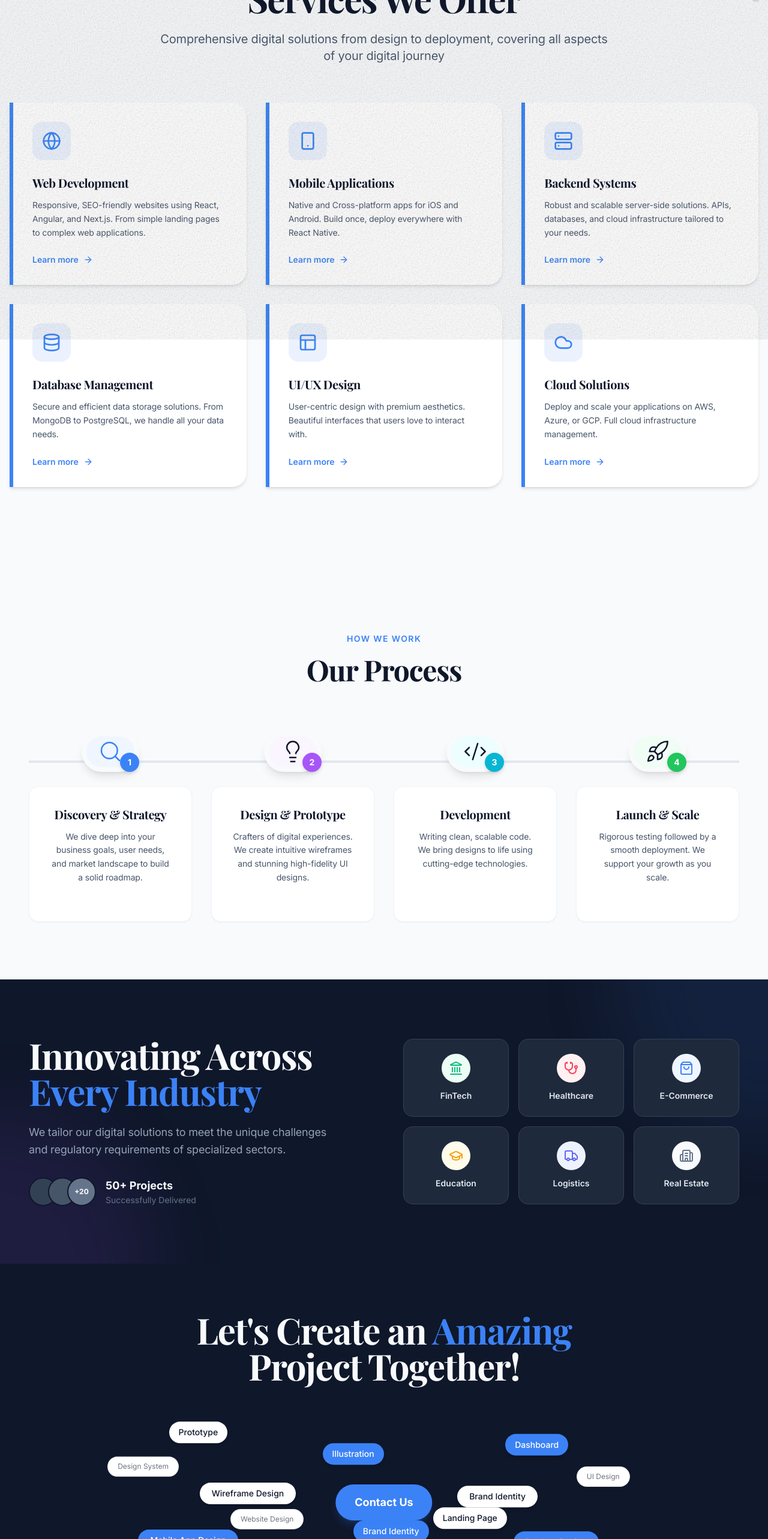
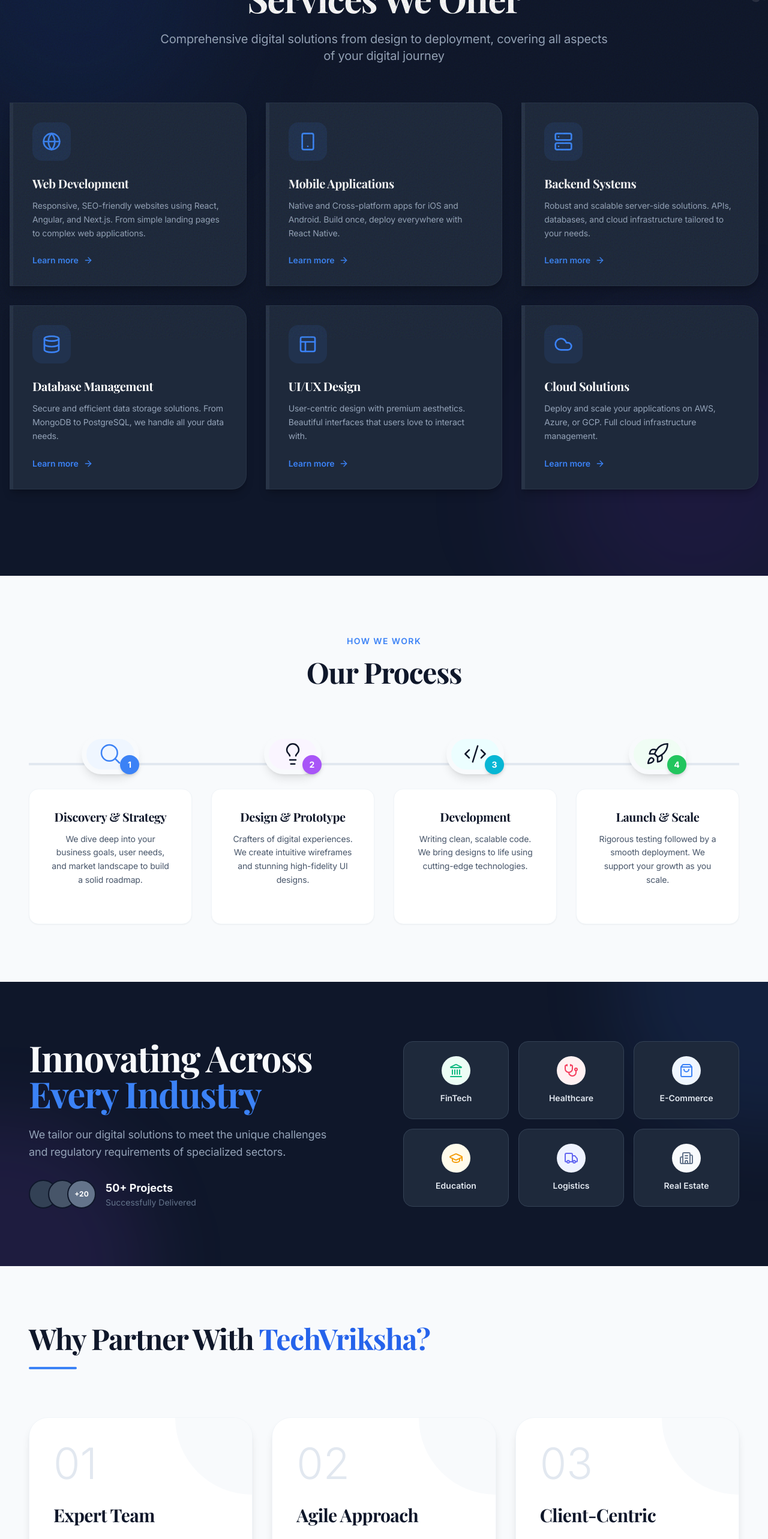
Before and after one commit to Apeksha16/TechVriksha, a React (Vite) app: page /services in a window 1280 px wide. Shown: the part 234-2800 px from the top of the page at 60% size. Built offline with nearby package versions, Linux system fonts and the light colour scheme; a web font is replaced by a local one.

Commit message:
feat: implement alternating dark/light theme on services page and add WhyChooseUs section

```diff
--- /dev/null
+++ b/src/components/WhyChooseUs.jsx
@@ -0,0 +1,90 @@
+import React from 'react';
+import { motion } from 'framer-motion';
+import { ArrowUpRight } from 'lucide-react';
+
+const WhyChooseUs = () => {
+    const reasons = [
+        {
+            id: "01",
+            title: "Expert Team",
+            description: "A collective of senior engineers and designers passionate about digital excellence.",
+            highlight: "Top Talent"
+        },
+        {
+            id: "02",
+            title: "Agile Approach",
+            description: "Iterative development that adapts to your needs, ensuring faster speed to market.",
+            highlight: "Fast Delivery"
+        },
+        {
+            id: "03",
+            title: "Client-Centric",
+            description: "Your success is our metric. We build partnerships, not just software.",
+            highlight: "Support 24/7"
+        }
+    ];
+
+    return (
+        <section className="py-24 bg-[#F8FAFC] relative overflow-hidden">
+            <div className="max-w-7xl mx-auto px-6 lg:px-12">
+                {/* Header */}
+                <div className="mb-20">
+                    <motion.h2
+                        initial={{ opacity: 0, y: 20 }}
+                        whileInView={{ opacity: 1, y: 0 }}
+                        className="text-4xl md:text-5xl font-serif font-bold text-slate-900 mb-6"
+                    >
+                        Why Partner With <span className="text-blue-600">TechVriksha?</span>
+                    </motion.h2>
+                    <div className="w-20 h-1 bg-blue-500 rounded-full" />
+                </div>
+
+                {/* Cards Grid */}
+                <div className="grid grid-cols-1 md:grid-cols-3 gap-8">
+                    {reasons.map((item, idx) => (
+                        <motion.div
+                            key={item.id}
+                            initial={{ opacity: 0, y: 50 }}
+                            whileInView={{ opacity: 1, y: 0 }}
+                            transition={{ delay: idx * 0.15 }}
+                            whileHover={{ y: -10 }}
+                            viewport={{ once: true }}
+                            className="bg-white rounded-[2rem] p-8 md:p-10 shadow-lg hover:shadow-2xl transition-all duration-500 group border border-slate-100 relative overflow-hidden flex flex-col justify-between min-h-[400px]"
+                        >
+                            {/* Background Texture/Gradient */}
+                            <div className="absolute top-0 right-0 w-64 h-64 bg-slate-50 rounded-full -translate-y-1/2 translate-x-1/2 group-hover:bg-blue-50 transition-colors duration-500 pointer-events-none" />
+
+                            {/* Top Section */}
+                            <div>
+                                <div className="text-7xl font-sans font-thin text-slate-200 group-hover:text-blue-100 transition-colors duration-500 mb-8 select-none">
+                                    {item.id}
+                                </div>
+
+                                <h3 className="text-3xl font-serif font-bold text-slate-900 mb-4 group-hover:text-blue-600 transition-colors">
+                                    {item.title}
+                                </h3>
+
+                                <p className="text-slate-500 leading-relaxed text-lg">
+                                    {item.description}
+                                </p>
+                            </div>
+
+                            {/* Bottom Section */}
+                            <div className="mt-8 flex items-center justify-between">
+                                <span className="text-sm font-semibold tracking-wider uppercase text-slate-400 group-hover:text-blue-400 transition-colors">
+                                    {item.highlight}
+                                </span>
+
+                                <div className="w-12 h-12 rounded-full border border-slate-200 flex items-center justify-center text-slate-400 group-hover:bg-blue-600 group-hover:border-blue-600 group-hover:text-white transition-all duration-300 transform group-hover:rotate-45">
+                                    <ArrowUpRight size={20} strokeWidth={2} />
+                                </div>
+                            </div>
+                        </motion.div>
+                    ))}
+                </div>
+            </div>
+        </section>
+    );
+};
+
+export default WhyChooseUs;
--- a/src/pages/Services.jsx
+++ b/src/pages/Services.jsx
@@ -2,6 +2,7 @@
 import { motion } from 'framer-motion';
 import ProcessSection from '../components/ProcessSection';
 import IndustriesSection from '../components/IndustriesSection';
+import WhyChooseUs from '../components/WhyChooseUs';
 import { Code, Database, Server, Smartphone, Globe, Layout, Zap, Shield, BarChart, Settings, Cloud, Palette, Check, ArrowRight } from 'lucide-react';
 import { Link } from 'react-router-dom';
 
@@ -61,9 +62,15 @@
 
     return (
         <div className="min-h-screen">
-            {/* Section 1: Header and Grid - Cream Background */}
-            <div className="bg-[#F8FAFC] py-20 px-4">
-                <div className="max-w-7xl mx-auto">
+            {/* Section 1: Header and Grid - Dark Background */}
+            <div className="bg-[#0F172A] py-20 px-4 relative overflow-hidden">
+                {/* Decorative Background Elements */}
+                <div className="absolute top-0 left-0 w-full h-full overflow-hidden z-0 pointer-events-none">
+                    <div className="absolute top-[-10%] left-[-10%] w-[500px] h-[500px] bg-blue-600/10 rounded-full blur-[100px]" />
+                    <div className="absolute bottom-[-10%] right-[-10%] w-[500px] h-[500px] bg-purple-600/10 rounded-full blur-[100px]" />
+                </div>
+
+                <div className="max-w-7xl mx-auto relative z-10">
                     {/* Header */}
                     <motion.div
                         initial={{ opacity: 0, y: 30 }}
@@ -71,13 +78,13 @@
                         transition={{ duration: 0.8 }}
                         className="text-center mb-16"
                     >
-                        <span className="text-blue-500 tracking-widest uppercase font-semibold text-sm sanskrit-text">
+                        <span className="text-blue-400 tracking-widest uppercase font-semibold text-sm sanskrit-text">
                             Our Capabilities
                         </span>
-                        <h1 className="mt-4 text-4xl md:text-6xl font-serif font-bold text-slate-900 sanskrit-accent">
+                        <h1 className="mt-4 text-4xl md:text-6xl font-serif font-bold text-white sanskrit-accent">
                             Services We Offer
                         </h1>
-                        <p className="mt-6 text-lg md:text-xl text-slate-600 max-w-3xl mx-auto leading-relaxed">
+                        <p className="mt-6 text-lg md:text-xl text-slate-400 max-w-3xl mx-auto leading-relaxed">
                             Comprehensive digital solutions from design to deployment, covering all aspects of your digital journey
                         </p>
                     </motion.div>
@@ -92,7 +99,7 @@
                                 viewport={{ once: true }}
                                 transition={{ delay: idx * 0.1, duration: 0.6 }}
                                 whileHover={{ y: -5 }}
-                                className="bg-white p-8 rounded-tr-3xl rounded-br-3xl border-l-[6px] border-[#3B82F6] shadow-md hover:shadow-xl transition-all duration-300 group flex flex-col items-start h-full"
+                                className="bg-[#1E293B] p-8 rounded-tr-3xl rounded-br-3xl border-l-[6px] border-[#3B82F6] shadow-lg shadow-black/20 hover:shadow-2xl hover:shadow-blue-900/20 transition-all duration-300 group flex flex-col items-start h-full border-t border-r border-b border-slate-700/50"
                             >
                                 {/* Icon */}
                                 <div className="mb-6 p-4 bg-[#3B82F6]/10 rounded-2xl group-hover:bg-[#3B82F6] transition-colors duration-300">
@@ -100,10 +107,10 @@
                                 </div>
 
                                 {/* Content */}
-                                <h3 className="text-xl font-bold font-serif text-slate-900 mb-3">
+                                <h3 className="text-xl font-bold font-serif text-white mb-3">
                                     {service.title}
                                 </h3>
-                                <p className="text-slate-600 text-sm leading-relaxed mb-6 line-clamp-3">
+                                <p className="text-slate-400 text-sm leading-relaxed mb-6 line-clamp-3 group-hover:text-slate-300 transition-colors">
                                     {service.desc}
                                 </p>
 
@@ -125,7 +132,10 @@
             {/* Section 3: Industries We Serve */}
             <IndustriesSection />
 
-            {/* Section 2: CTA Section - Brown Background */}
+            {/* Section 4: Why Choose Us - Light Theme */}
+            <WhyChooseUs />
+
+            {/* Section 5: CTA Section - Dark Background */}
             <div className="bg-[#0F172A] relative pt-20 overflow-hidden text-center">
                 <div className="max-w-7xl mx-auto px-4 pb-20">
                     <h2 className="text-4xl md:text-6xl font-serif font-bold text-[#F8FAFC] mb-12 relative z-10">
```
